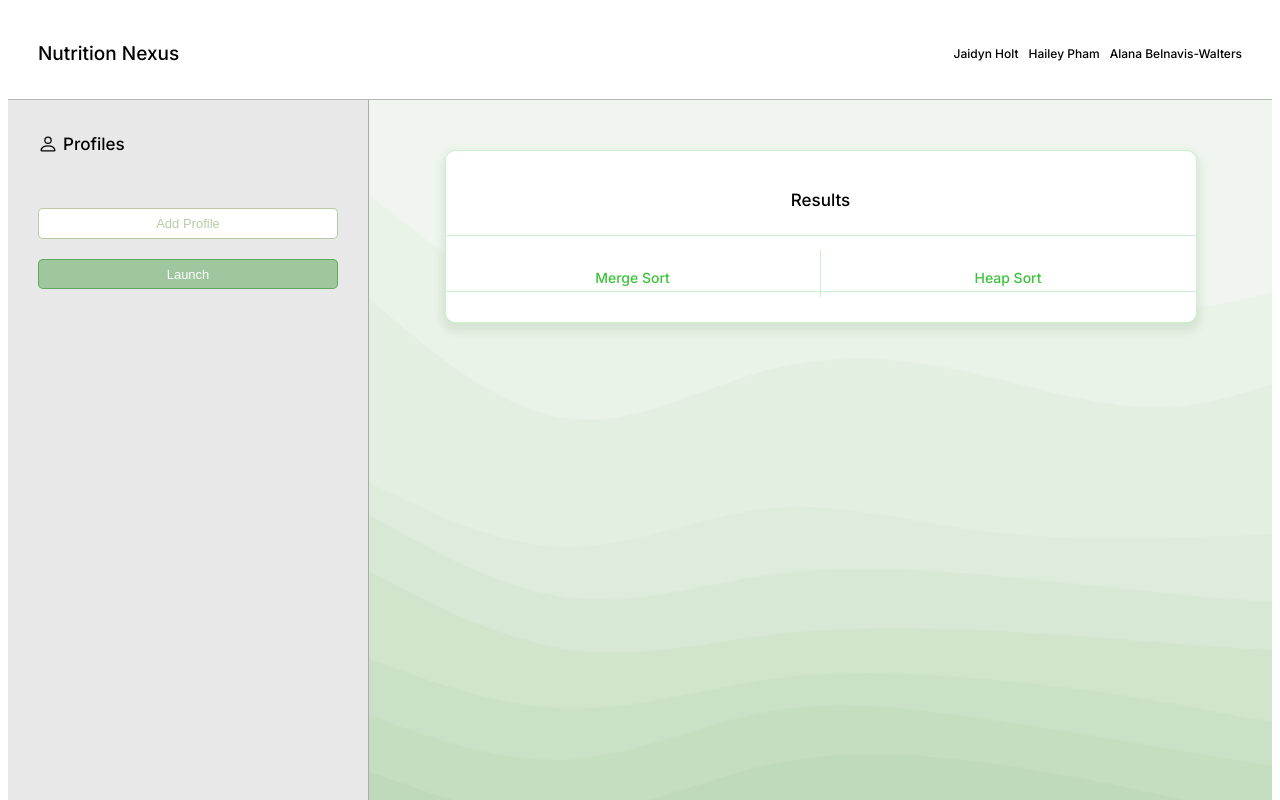
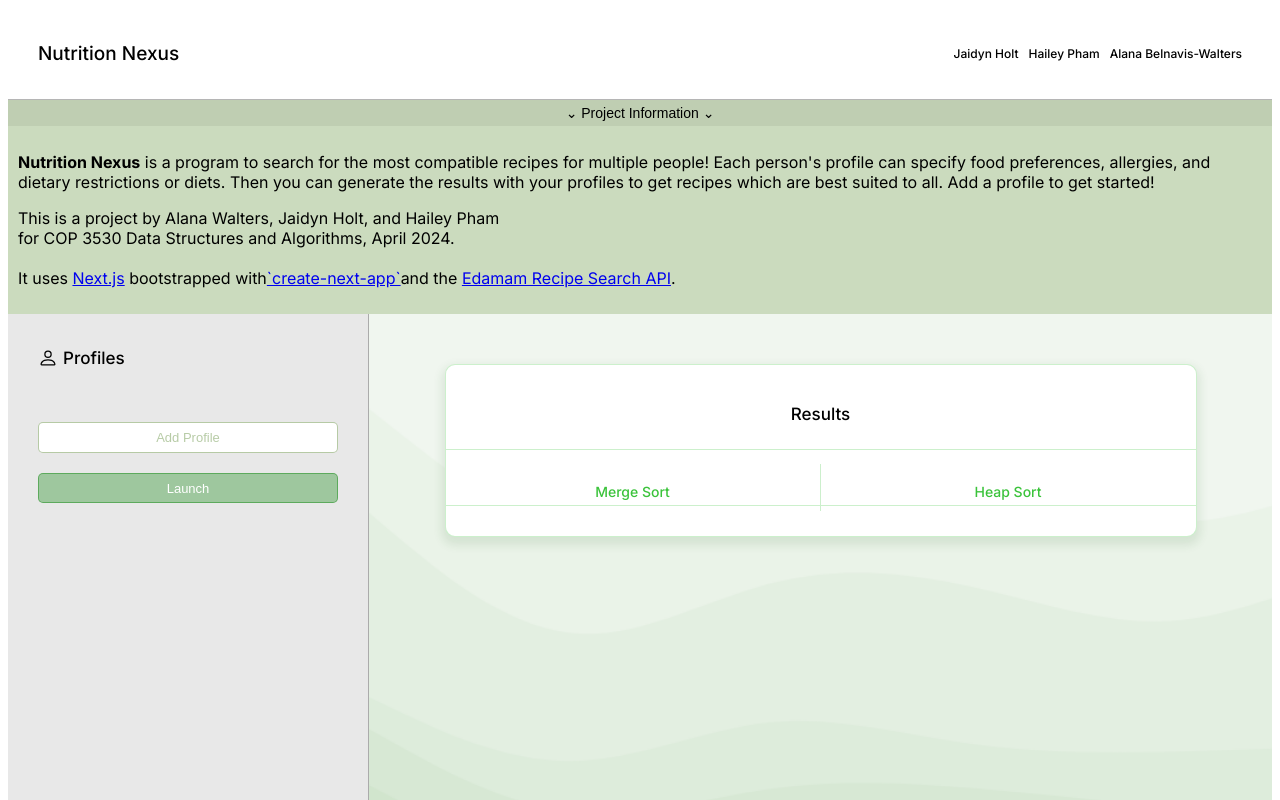
Before and after one commit to pinkTogreen/DSA-P3, a Next.js app: page / in a window 1280 px wide. Shown: the top 800 px of the page. Built offline with nearby package versions, Linux system fonts and the light colour scheme.

Commit message:
Added project info to interface

```diff
--- a/app/page.js
+++ b/app/page.js
@@ -7,6 +7,8 @@ import { useState, useEffect } from "react";
 import { getResults } from "./lib/edamam";
 
 export default function Page() {
+  const [showInformation, setShowInformation] = useState(true);
+
   // Used to toggle the form to add a profile.
   // When it's true, the form will show. When it's false, the form will not.
   const [showAddProfile, setShowAddProfile] = useState(false);
@@ -49,6 +51,10 @@ export default function Page() {
           <span>Alana Belnavis-Walters</span>
         </div>
       </nav>
+      <button className={styles.collapseButton} onClick={e => {setShowInformation(!showInformation)}}>⌄ Project Information ⌄</button>
+      <InformationDisplay
+        isDisplayed={showInformation}
+      />
       <div className={styles.container}>
         <div className={styles.profileContainer}>
           <div className={styles.header}>
@@ -87,3 +93,25 @@ export default function Page() {
     </section>
   );
 }
+
+function InformationDisplay({isDisplayed}) {
+  if (isDisplayed) {
+    return <div className={styles.projectInfo}>
+      <p className={styles.mainText}>
+          <b>Nutrition Nexus</b> is a program to search for the most compatible recipes for multiple people!
+          Each person's profile can specify food preferences, allergies, and dietary restrictions or diets.
+          Then you can generate the results with your profiles to get recipes which are best suited to all.
+          Add a profile to get started!
+      </p>
+      <p className={styles.subtext}>
+          This is a project by Alana Walters, Jaidyn Holt, and Hailey Pham <br></br>
+          for COP 3530 Data Structures and Algorithms, April 2024. <br></br>
+          <br></br>
+          It uses <a href="https://nextjs.org/" target="_blank">Next.js</a> bootstrapped with
+          <a href="https://github.com/vercel/next.js/tree/canary/packages/create-next-app" target="_blank">`create-next-app`</a>
+            and the <a href="https://developer.edamam.com/edamam-recipe-api" target="_blank">Edamam Recipe Search API</a>.
+      </p>
+    </div>
+  }
+  return <div></div>
+}
--- a/app/page.module.css
+++ b/app/page.module.css
@@ -48,8 +48,8 @@
 }
 
 .profileContainer h2 {
-  font-size: 17px;
-  font-weight: 500;
+	font-size: 17px;
+	font-weight: 500;
 }
 
 .header h2 {
@@ -183,3 +183,22 @@
 	margin-bottom: 5px;
 	font-size: 12px;
 }
+
+.collapseButton {
+	font-size: 14px;
+	width: 100%;
+	padding-top: 5px;
+	padding-bottom: 5px;
+	margin: none;
+	border: none;
+	background: #a0b78dab;
+}
+
+.collapseButton:hover {
+	background: #c7d7b8ab;
+}
+
+.projectInfo {
+	padding: 10px;
+	background: #b2c99fab;
+}
```
Also changed, not shown: app/main/page.jsx (deleted, +0 -94 lines).
